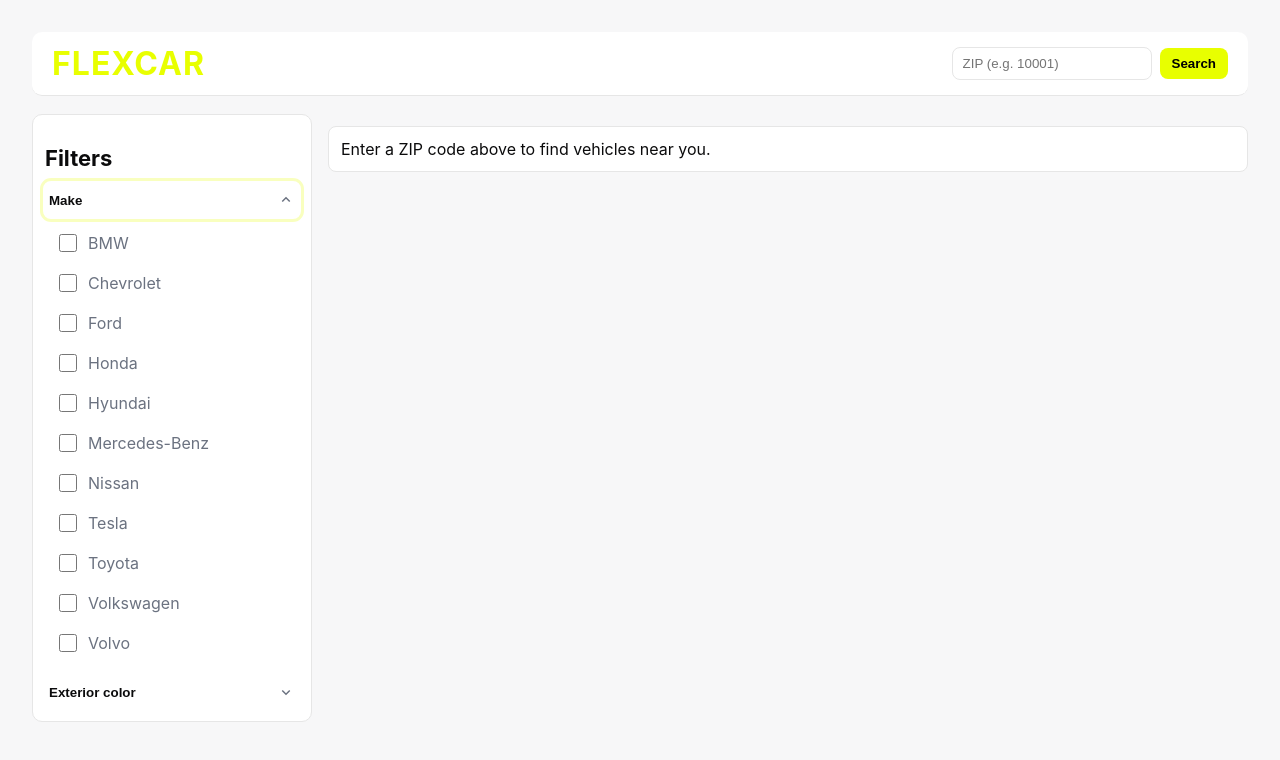
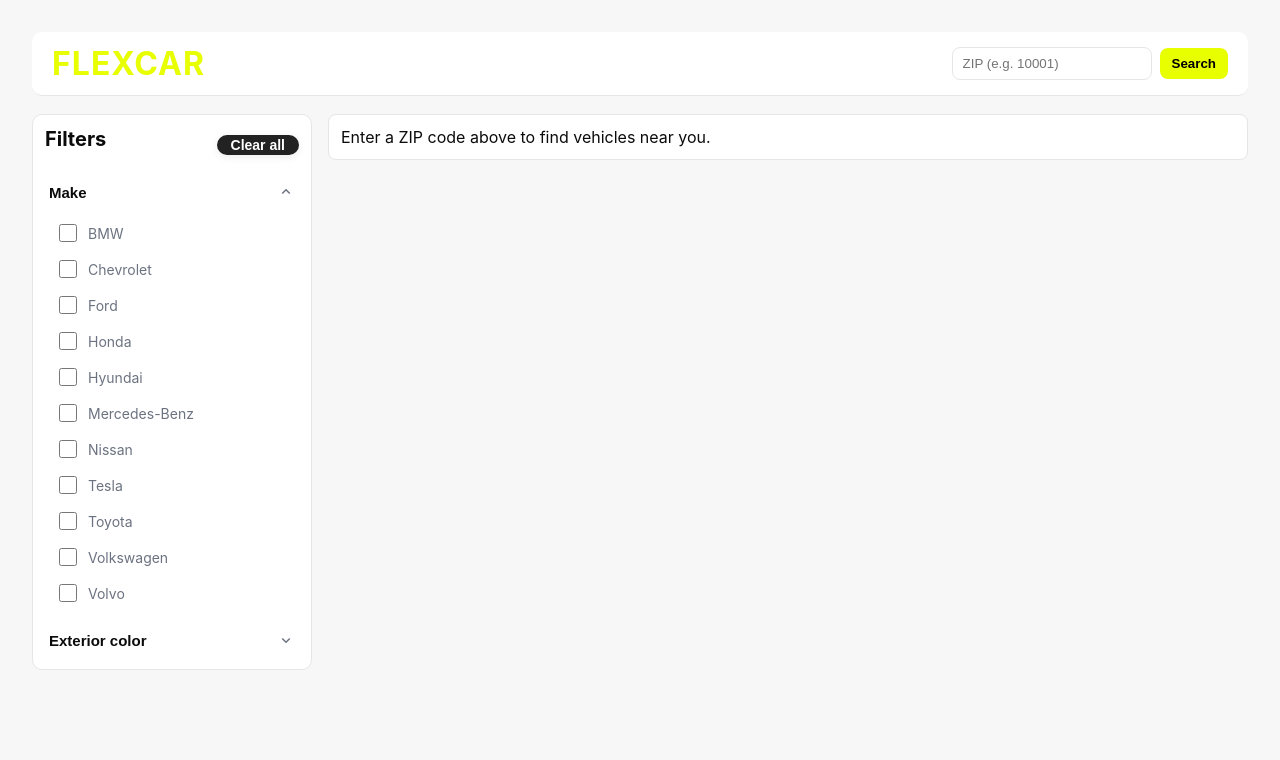
Before and after one commit to RoboVij/flexcar-take-home-challenge, a React (Vite) app: page / in a window 1280 px wide. Both pictures are taken after a click on the button "Make". Shown: the top 760 px of the page. Built offline with nearby package versions, Linux system fonts and the light colour scheme.

Commit message:
fix styling

```diff
--- a/src/App.tsx
+++ b/src/App.tsx
@@ -24,13 +24,18 @@ export default function App() {
       return;
     }
     setSearchZip(enteredZip);
-    setFilters({});
     setSortBy("");
   };
 
+  const zipResults = useMemo<Vehicle[]>(() => {
+    if (!searchZip) return [];
+    const list = VEHICLES.filter((v) => v.zip === searchZip);
+
+    return list;
+  }, [searchZip]);
+
   const results = useMemo<Vehicle[]>(() => {
-    if (!searchZip) return [];
-    let list = VEHICLES.filter((v) => v.zip === searchZip);
+    let list = zipResults;
 
     if (filters.make?.length)
       list = list.filter((v) => filters.make!.includes(v.make));
@@ -45,7 +50,7 @@ export default function App() {
       list = list.slice().sort((a, b) => a.model.localeCompare(b.model));
 
     return list;
-  }, [searchZip, filters, sortBy]);
+  }, [zipResults, filters, sortBy]);
 
   return (
     <div className="app light">
@@ -59,7 +64,6 @@ export default function App() {
         </div>
       </header>
 
-      {/* RESULTS TOP: moved one layer up (outside of sidebar/results body) */}
       {searchZip && (
         <div className="results-top" aria-hidden={false}>
           <h2 className="results-title">
@@ -78,7 +82,7 @@ export default function App() {
             vehicles={VEHICLES}
             filters={filters}
             setFilters={setFilters}
-            results={results}
+            results={zipResults}
             searchZip={searchZip}
           />
         </aside>
--- a/src/components/FilterChips.tsx
+++ b/src/components/FilterChips.tsx
@@ -32,14 +32,6 @@ export default function FilterChips({ filters, setFilters }: Props) {
           </button>
         </span>
       ))}
-
-      <button
-        className="clear-all"
-        onClick={() => setFilters({})}
-        aria-label="Clear all filters"
-      >
-        Clear all
-      </button>
     </div>
   );
 }
--- a/src/components/FilterPanel.tsx
+++ b/src/components/FilterPanel.tsx
@@ -92,8 +92,16 @@ export default function FilterPanel({
 
   return (
     <div className="filter-panel">
+      <div className="filter-panel-header">
         <h2 className="filter-panel-title">Filters</h2>
-      {/* chips inside panel */}
+        <button
+          className="clear-all"
+          onClick={() => setFilters({})}
+          aria-label="Clear all filters"
+        >
+          Clear all
+        </button>
+      </div>
       <FilterChips filters={filters} setFilters={setFilters} />
 
       <div className={`accordion-section ${openSections.make ? "open" : ""}`}>
@@ -111,23 +119,12 @@ export default function FilterPanel({
             viewBox="0 0 24 24"
             className="chev"
           >
-            {openSections.make ? (
-              // Up arrow
-              <path
-                d="M7 14l5-5 5 5"
-                stroke="currentColor"
-                strokeWidth="2"
-                fill="none"
-              />
-            ) : (
-              // Down arrow
             <path
               d="M7 10l5 5 5-5"
               stroke="currentColor"
               strokeWidth="2"
               fill="none"
             />
-            )}
           </svg>
         </button>
 
@@ -150,7 +147,7 @@ export default function FilterPanel({
                     />
                     <span className="label-text">
                       {name}
-                      {searchZip && count > 0 ? ` (${count})` : ""}
+                      {searchZip ? ` (${count})` : ""}
                     </span>
                   </label>
                 </li>
@@ -175,23 +172,12 @@ export default function FilterPanel({
             viewBox="0 0 24 24"
             className="chev"
           >
-            {openSections.color ? (
-              // Up arrow
-              <path
-                d="M7 14l5-5 5 5"
-                stroke="currentColor"
-                strokeWidth="2"
-                fill="none"
-              />
-            ) : (
-              // Down arrow
             <path
               d="M7 10l5 5 5-5"
               stroke="currentColor"
               strokeWidth="2"
               fill="none"
             />
-            )}
           </svg>
         </button>
 
@@ -205,23 +191,8 @@ export default function FilterPanel({
               const id = `color-${slugify(name)}`;
               return (
                 <li key={name}>
-                  <label
-                    htmlFor={id}
-                    className="color-label"
-                    style={{
-                      display: "flex",
-                      alignItems: "center",
-                      justifyContent: "space-between",
-                      width: "100%",
-                    }}
-                  >
-                    <div
-                      style={{
-                        display: "flex",
-                        alignItems: "center",
-                        gap: "0.5em",
-                      }}
-                    >
+                  <label htmlFor={id} className="color-label color-label-main">
+                    <div className="color-label-flex">
                       <input
                         id={id}
                         type="checkbox"
@@ -234,12 +205,9 @@ export default function FilterPanel({
                       </span>
                     </div>
                     <span
-                      className="color-swatch"
+                      className="color-swatch color-swatch-main"
                       aria-hidden
-                      style={{
-                        background: COLORS[name] ?? "#ccc",
-                        marginLeft: "auto",
-                      }}
+                      style={{ background: COLORS[name] ?? "#ccc" }}
                     />
                   </label>
                 </li>
@@ -247,22 +215,8 @@ export default function FilterPanel({
             })}
             {colors.others.length > 0 && (
               <li key="others">
-                <label
-                  className="color-label"
-                  style={{
-                    display: "flex",
-                    alignItems: "center",
-                    justifyContent: "space-between",
-                    width: "100%",
-                  }}
-                >
-                  <div
-                    style={{
-                      display: "flex",
-                      alignItems: "center",
-                      gap: "0.5em",
-                    }}
-                  >
+                <label className="color-label color-label-others">
+                  <div className="color-label-flex">
                     <input
                       id="color-others"
                       type="checkbox"
@@ -292,18 +246,12 @@ export default function FilterPanel({
                         : ""}
                     </span>
                   </div>
-                  <div style={{ display: "flex", gap: "0.25em" }}>
+                  <div className="color-label-others-row">
                     {colors.others.map(({ name }) => (
                       <span
                         key={name}
-                        className="color-swatch"
+                        className="color-swatch color-swatch-others"
                         aria-hidden
-                        style={{
-                          background: "#ccc",
-                          width: 18,
-                          height: 18,
-                          borderRadius: "50%",
-                        }}
                         title={name}
                       />
                     ))}
--- a/src/index.css
+++ b/src/index.css
@@ -1,3 +1,46 @@
+/* Color label and swatch layout */
+.color-label-flex {
+  display: flex;
+  align-items: center;
+  gap: 0.5em;
+}
+.color-label-main {
+  display: flex;
+  align-items: center;
+  justify-content: space-between;
+  width: 100%;
+}
+.color-label-others {
+  display: flex;
+  align-items: center;
+  justify-content: space-between;
+  width: 100%;
+}
+.color-swatch-main {
+  margin-left: auto;
+}
+.color-swatch-others {
+  background: #ccc;
+  width: 18px;
+  height: 18px;
+  border-radius: 50%;
+}
+.color-label-others-row {
+  display: flex;
+  gap: 0.25em;
+}
+/* Filter panel header layout */
+.filter-panel-header {
+  display: flex;
+  align-items: center;
+  justify-content: space-between;
+  margin-bottom: 12px;
+}
+.filter-panel-title {
+  margin: 0;
+  font-size: 20px;
+  font-weight: 700;
+}
 :root {
   --theme: #e8ff00;
   --bg: #f7f7f8;
@@ -74,7 +117,7 @@ body {
 }
 
 .filter-panel-title {
-  font-size: 22px;
+  font-size: 20px;
   font-weight: 700;
   margin-bottom: 12px;
 }
@@ -104,17 +147,22 @@ body {
   cursor: pointer;
   font-weight: 600;
   color: var(--text);
+  font-size: 15px;
+  position: relative;
 }
 .accordion-toggle:focus {
-  outline: 3px solid rgba(232, 255, 0, 0.25);
   border-radius: 6px;
 }
 .chev {
   transition: transform 160ms ease;
   color: var(--muted);
+  display: inline-block;
+}
+.accordion-section .chev {
+  transform: rotate(0deg);
 }
 .accordion-section.open .chev {
-  transform: rotate(360deg);
+  transform: rotate(180deg);
 }
 
 .accordion-panel {
@@ -126,21 +174,30 @@ body {
 
 .filter-panel li {
   margin: 6px 0;
-  font-size: 16px;
 }
 .filter-panel label {
   display: flex;
   align-items: center;
   gap: 8px;
-  font-size: 16px;
+  font-size: 14px;
   color: var(--muted);
-  padding: 8px 10px;
+  padding: 6px 10px;
   border-radius: 8px;
+  cursor: pointer;
 }
 .filter-panel input[type="checkbox"] {
-  accent-color: #000;
+  accent-color: var(--theme);
   width: 18px;
   height: 18px;
+  border-radius: 4px;
+  background: #fff;
+  cursor: pointer;
+  box-shadow: none;
+  transition: border-color 0.2s;
+}
+.filter-panel input[type="checkbox"]:hover {
+  cursor: pointer;
+  box-shadow: 0 0 0 2px var(--theme);
 }
 
 /* color swatches */
@@ -179,19 +236,28 @@ body {
   font-size: 14px;
 }
 .clear-all {
-  background: none;
+  background: #222;
   border: none;
-  color: var(--theme);
+  color: #fff;
   cursor: pointer;
   font-weight: 600;
+  margin-left: 12px;
+  font-size: 14px;
+  padding: 2px 14px;
+  border-radius: 16px;
+  box-shadow: 0 2px 8px rgba(0, 0, 0, 0.08);
+  transition:
+    background 0.2s,
+    color 0.2s;
+}
+.clear-all:hover {
+  background: var(--theme);
+  color: #222;
 }
 
 /* results area */
 .results {
   display: block;
-}
-.results-body {
-  margin-top: 12px;
 }
 
 /* grid */
@@ -265,9 +331,6 @@ body {
   display: flex;
   justify-content: space-between;
   align-items: center;
-}
-.dropdown-toggle:focus {
-  outline: 3px solid rgba(232, 255, 0, 0.25);
 }
 .dropdown-list {
   position: absolute;
@@ -403,7 +466,6 @@ body {
 button:focus,
 input:focus,
 select:focus {
-  outline: 3px solid rgba(232, 255, 0, 0.25);
   outline-offset: 2px;
   border-radius: 6px;
 }
```
Lines whose indentation alone changed are shown as unchanged.
